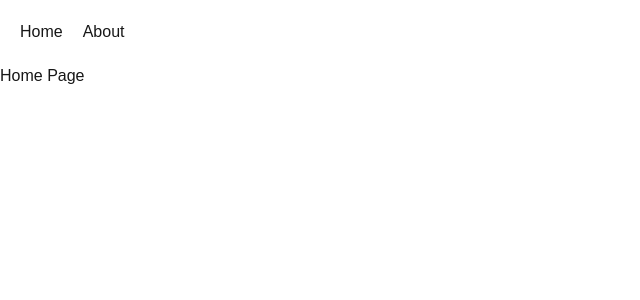
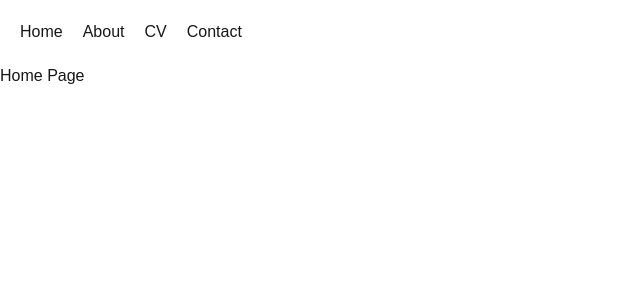
Before and after one commit to jameshatherley/my-website, a Next.js app: page / in a window 1280 px wide. Shown: the top 300 px of the page, without its empty margins (0-640 px from the left). Built offline with nearby package versions, Linux system fonts and the light colour scheme.

Commit message:
Add CV and Contact pages to navbar

```diff
--- /dev/null
+++ b/app/CV/page.tsx
@@ -0,0 +1,10 @@
+import Navbar from "../components/Navbar";
+
+export default function CV() {
+  return (
+    <main>
+      <Navbar />
+      <h1>My CV</h1>
+    </main>
+  );
+}
--- a/app/components/Navbar.tsx
+++ b/app/components/Navbar.tsx
@@ -5,6 +5,8 @@ export default function Navbar() {
     <nav style={{ display: "flex", gap: 20, padding: 20 }}>
       <Link href="/">Home</Link>
       <Link href="/about">About</Link>
+      <Link href="/cv">CV</Link>
+      <Link href="/contact">Contact</Link>
     </nav>
   );
 }
```
Also changed, not shown: app/Contact/page.tsx (added).
